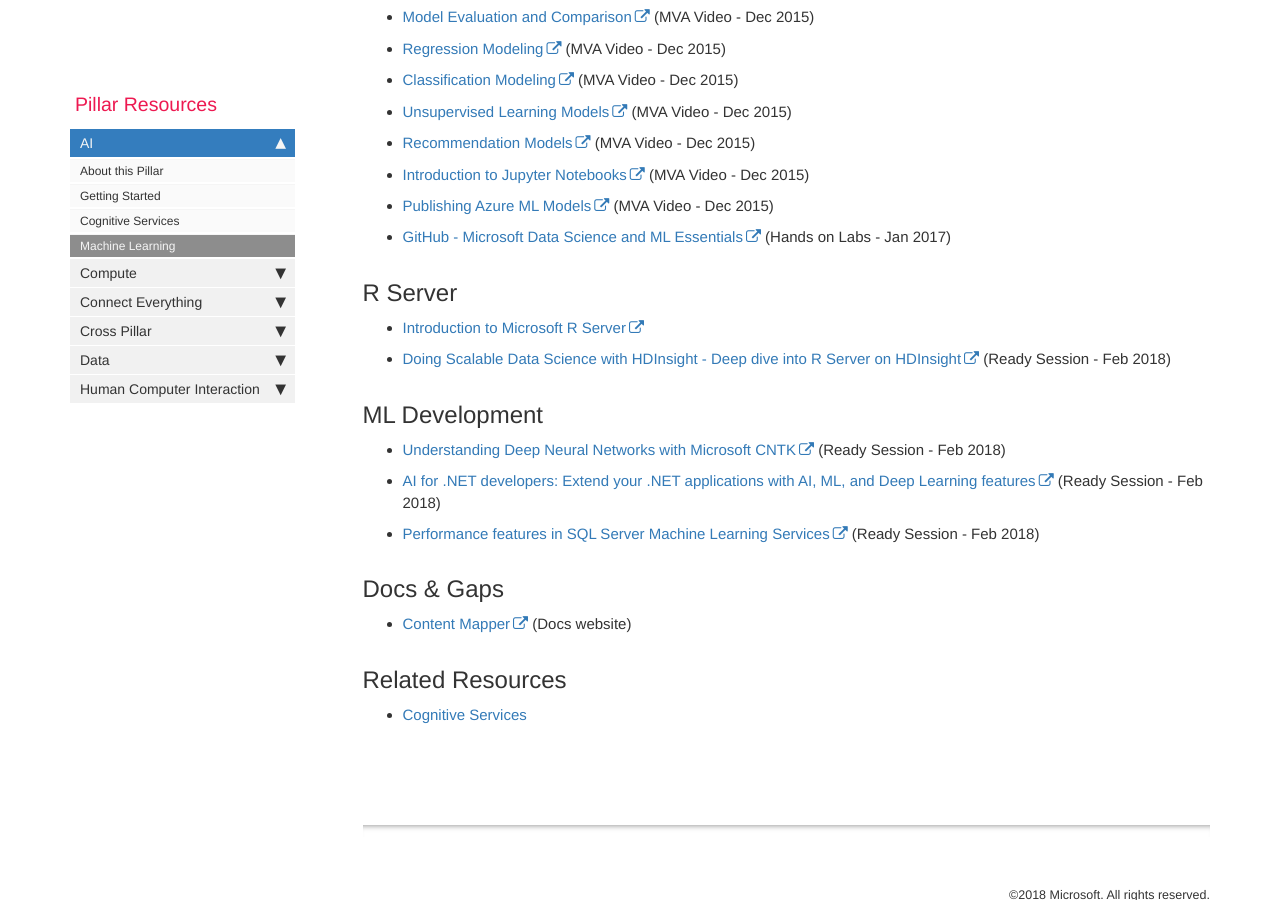
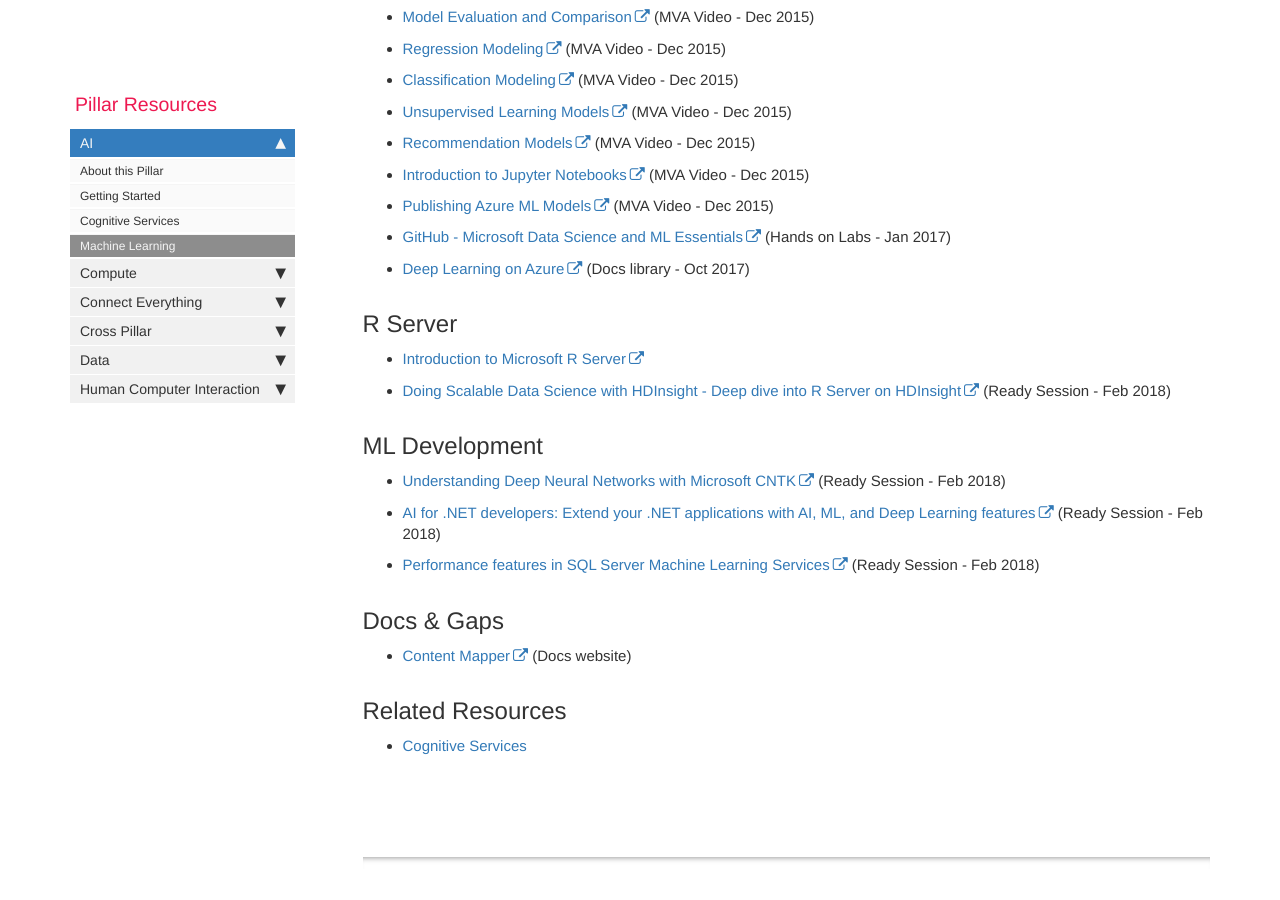
Before and after one commit to microsoft/CSE-Readiness, a Jekyll site: the page built from docs/pages/AI/ai_machineLearning.md, in a window 1280 px wide and 900 px high, scrolled down 1164 px. Built offline with Jekyll 4.4.1, drawn with Linux system fonts in a browser that asks for light colours; nearby versions of some CDN libraries; comment, search, counter and statistics services are not loaded.

Commit message:
Update ai_machineLearning.md

```diff
--- a/docs/pages/AI/ai_machineLearning.md
+++ b/docs/pages/AI/ai_machineLearning.md
@@ -53,6 +53,7 @@ folder: AI
 - [Introduction to Jupyter Notebooks](https://microsoft.sharepoint.com/sites/academy/media/AEVD-3-102003) (MVA Video - Dec 2015)
 - [Publishing Azure ML Models](https://microsoft.sharepoint.com/sites/academy/media/AEVD-3-102004) (MVA Video - Dec 2015)
 - [GitHub - Microsoft Data Science and ML Essentials](https://github.com/MicrosoftLearning/Data-Science-Essentials/tree/master/Labs) (Hands on Labs - Jan 2017)
+- [Deep Learning on Azure](https://azure.github.io/learnAnalytics-DeepLearning-Azure/index.html) (Docs library - Oct 2017)
 
 ## R Server
 
```
